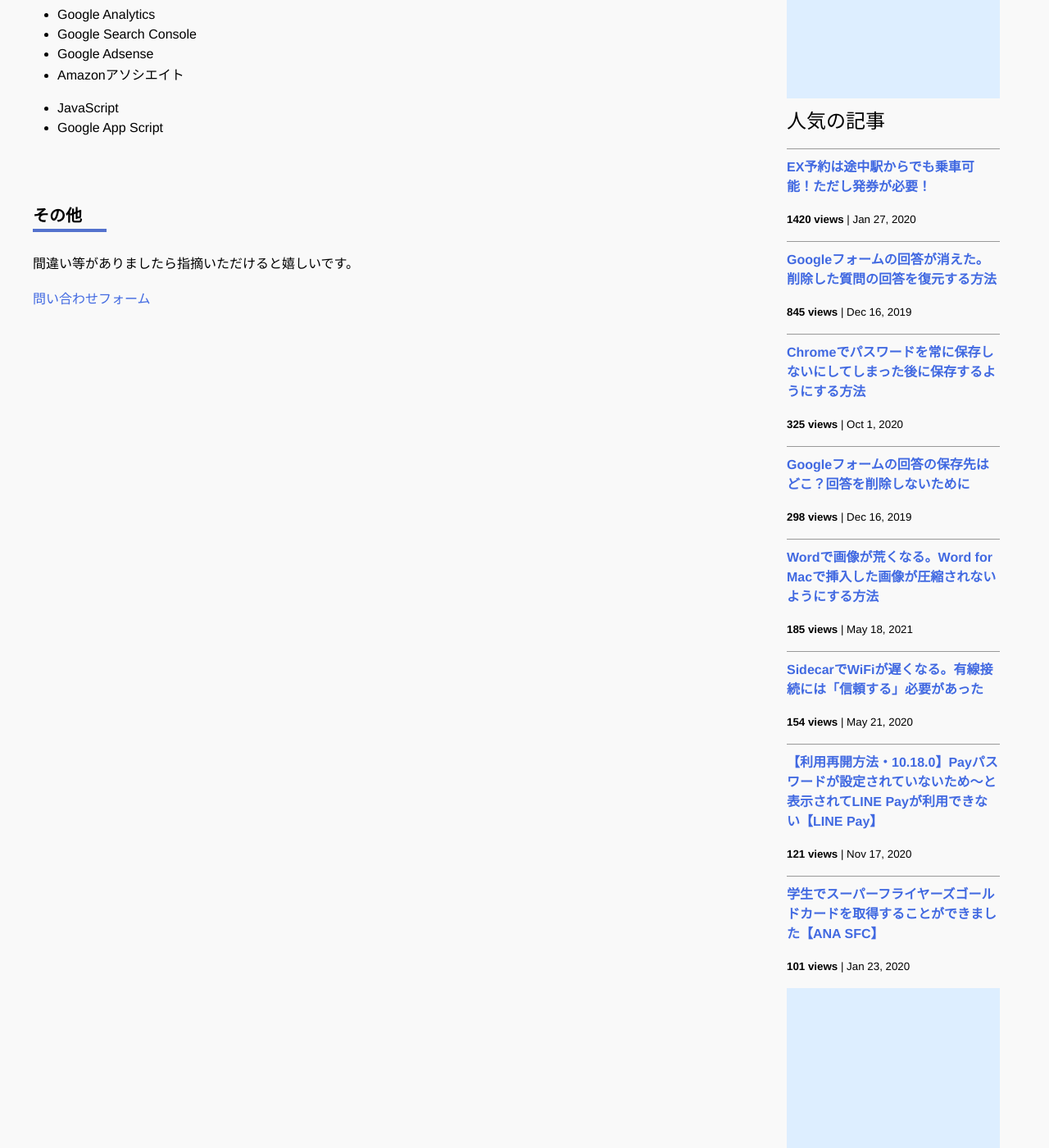
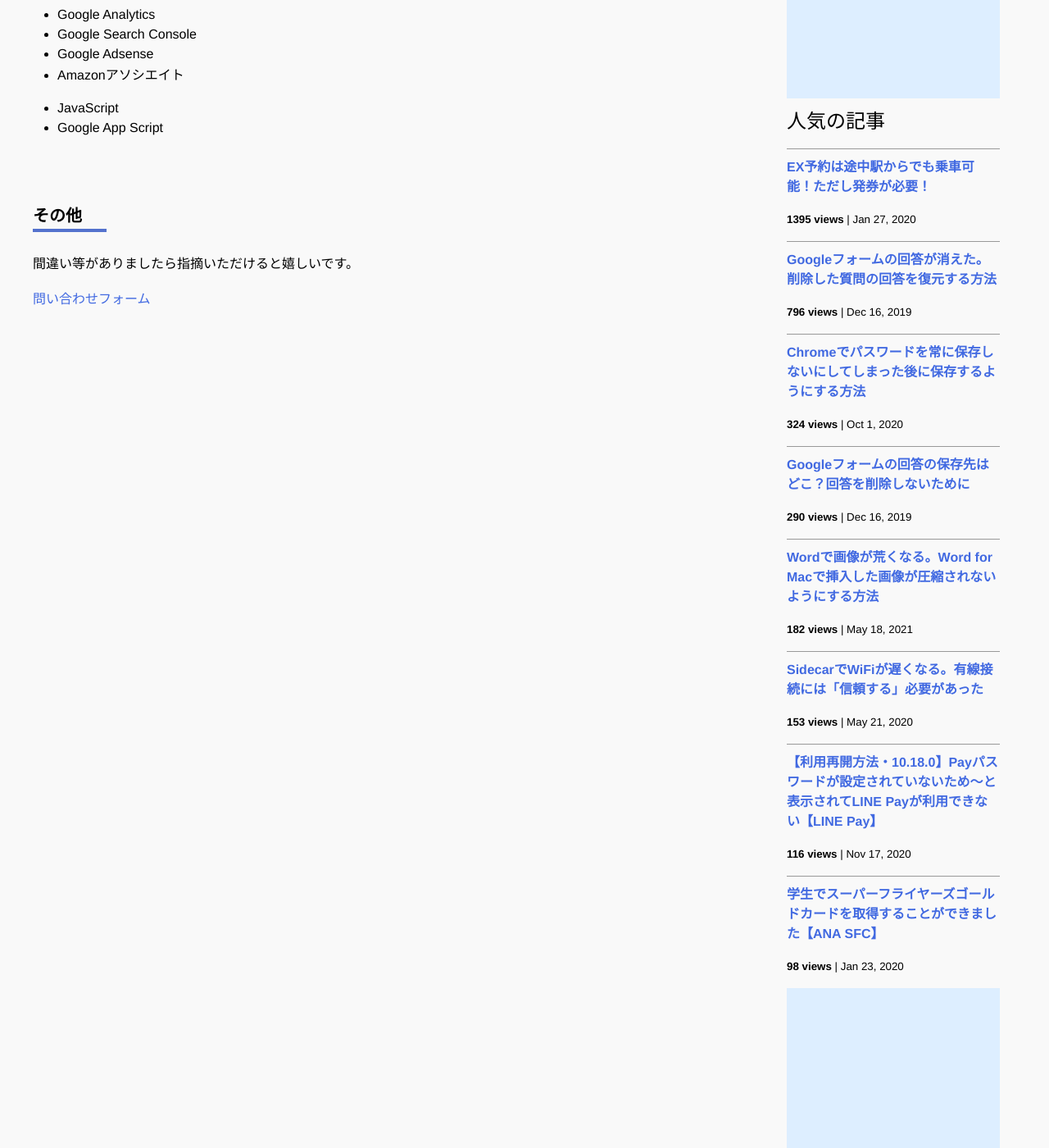
Before and after one commit to iwanaminami/shoyaiwaname, a Jekyll site: the page built from about.markdown, in a window 1280 px wide and 1400 px high, scrolled down 693 px. Shown: the whole window at 82% size. Built offline with Jekyll 4.4.1, drawn with Linux system fonts in a browser that asks for light colours; nearby versions of some CDN libraries; comment, search, counter and statistics services are not loaded.

Commit message:
a new commit message

```diff
--- a/_data/popularposts.yml
+++ b/_data/popularposts.yml
@@ -1,17 +1,17 @@
 side:
-  - view: 1420
+  - view: 1395
     url: /2020/01/27/ex-rideontheway.html
-  - view: 845
+  - view: 796
     url: /2019/12/16/restore-googleform.html
-  - view: 325
+  - view: 324
     url: /2020/10/01/googlepassword.html
-  - view: 298
+  - view: 290
     url: /2019/12/16/googleform-answers.html
-  - view: 185
+  - view: 182
     url: /2021/05/18/image-compression-word.html
-  - view: 154
+  - view: 153
     url: /2020/05/21/sidecar-via-cable.html
-  - view: 121
+  - view: 116
     url: /2020/11/17/linepay.html
-  - view: 101
+  - view: 98
     url: /2020/01/23/sfcgold.html
```
